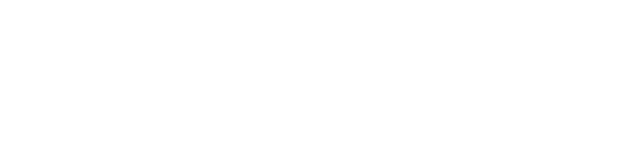
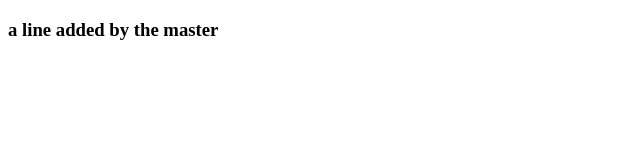
Before and after one commit to asadullahjalaligithub/demo-repo2, a plain HTML site: page feature.html in a window 1280 px wide. Shown: the whole page, without its empty margins (0-640 px from the left). Drawn offline with Linux system fonts and the light colour scheme.

Commit message:
adding new line by master

```diff
--- a/feature.html
+++ b/feature.html
@@ -5,5 +5,7 @@
     <meta name="viewport" content="width=device-width, initial-scale=1.0" />
     <title>Document</title>
   </head>
-  <body></body>
+  <body>
+    <h3>a line added by the master</h3>
+  </body>
 </html>
```
